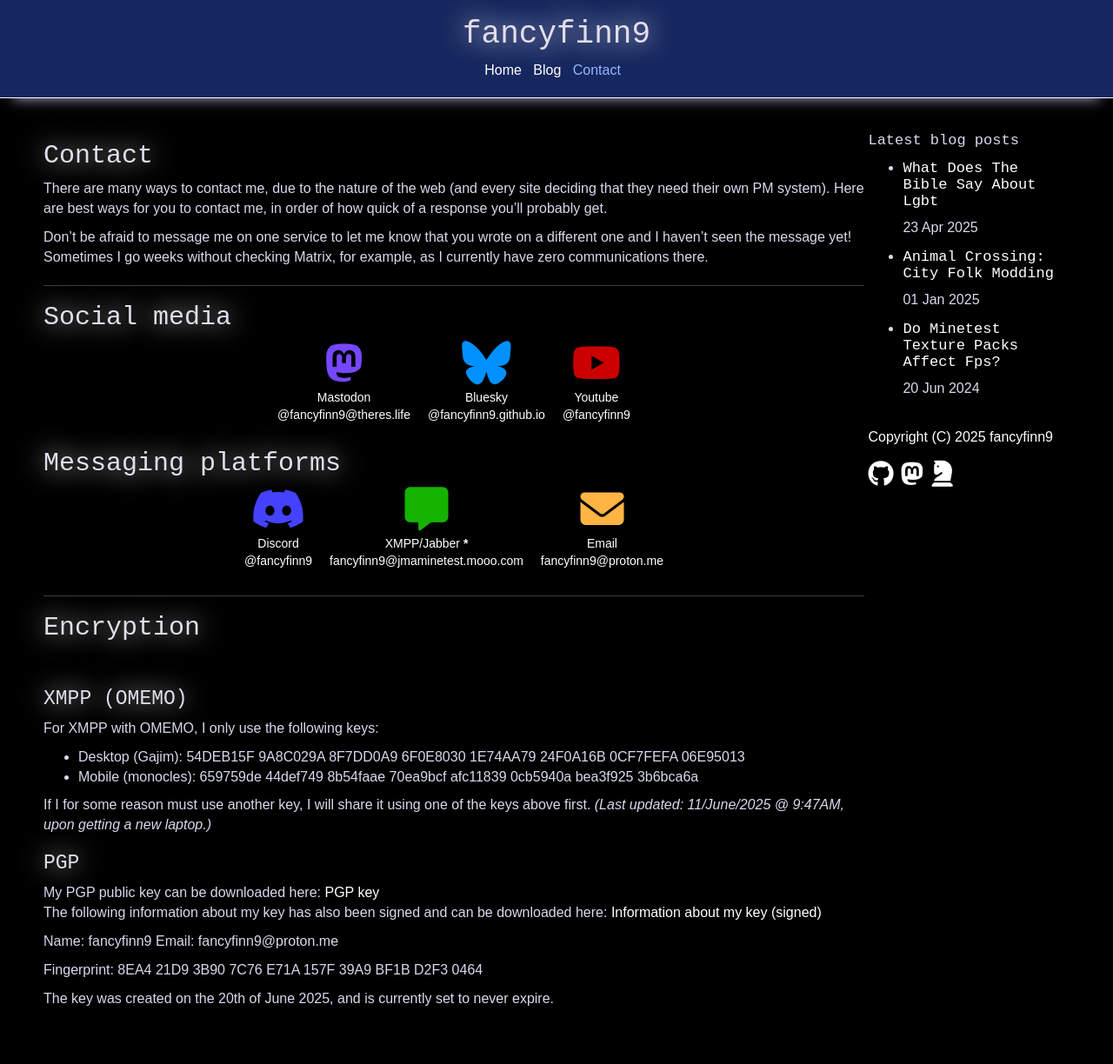
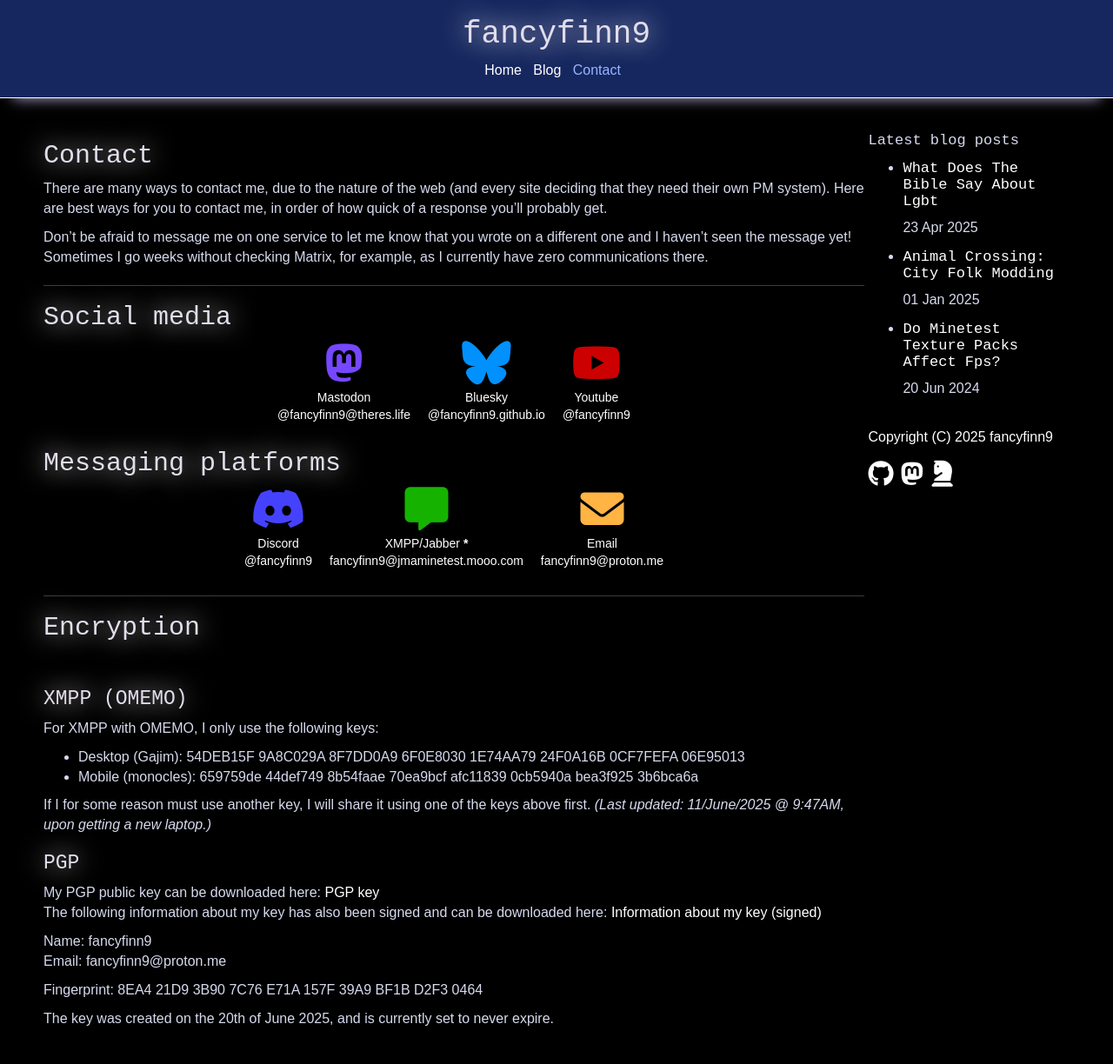
Before and after one commit to fancyfinn9/fancyfinn9.github.io, a Jekyll site: the page built from contact.md, in a window 1280 px wide. Shown: the whole page at 87% size. Built offline with Jekyll 4.4.1, drawn with Linux system fonts in a browser that asks for light colours; before the commit the page ends 1201 px from its top, so only the background shows below that.

Commit message:
Fix newline

```diff
--- a/contact.md
+++ b/contact.md
@@ -75,7 +75,7 @@ _(Last updated: 11/June/2025 @ 9:47AM, upon getting a new laptop.)_
 My PGP public key can be downloaded here: [PGP key](/files/fancyfinn9.asc)\
 The following information about my key has also been signed and can be downloaded here: [Information about my key (signed)](/files/keyinformation.txt.asc)
 
-Name: fancyfinn9
+Name: fancyfinn9\
 Email: fancyfinn9@proton.me
 
 Fingerprint:
```
